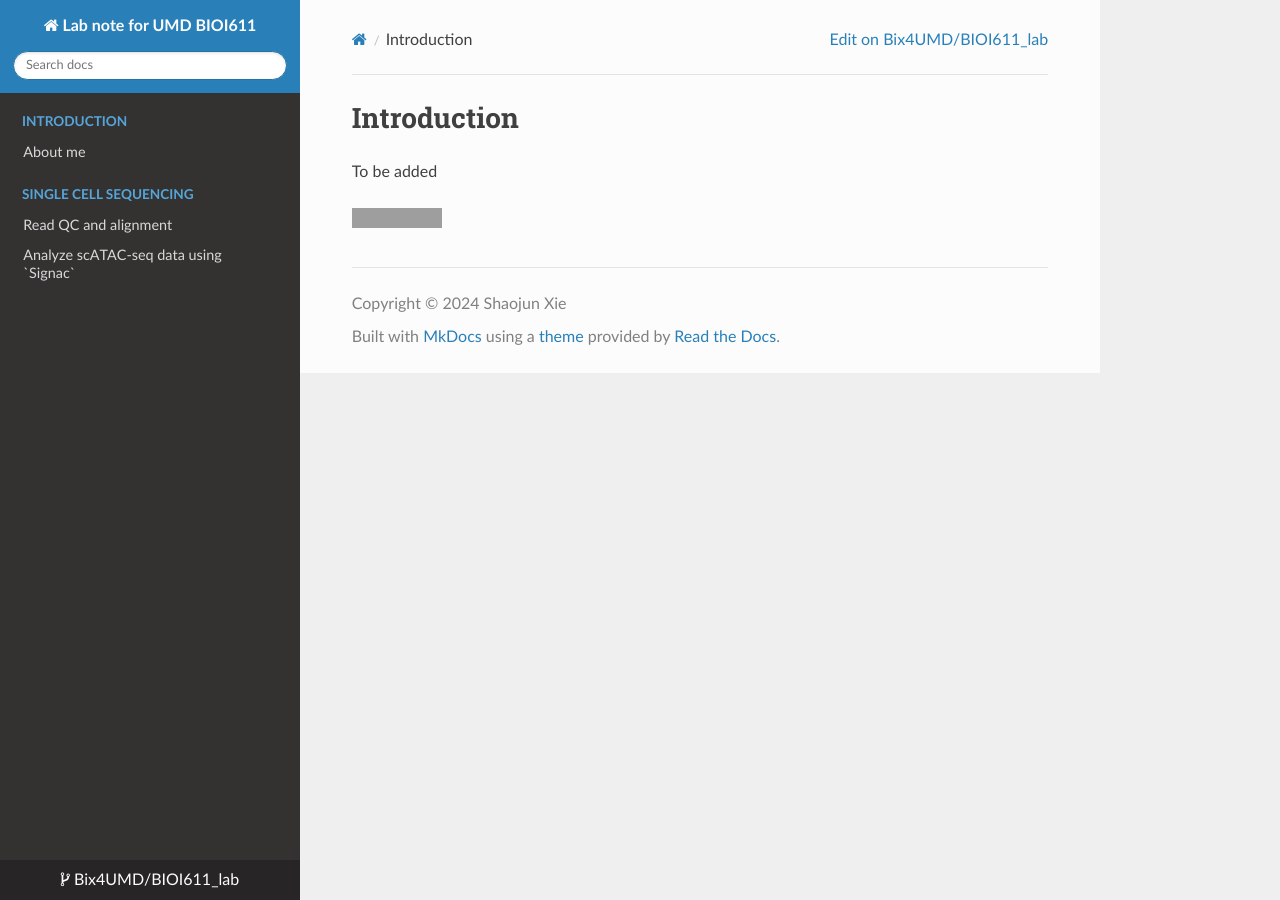
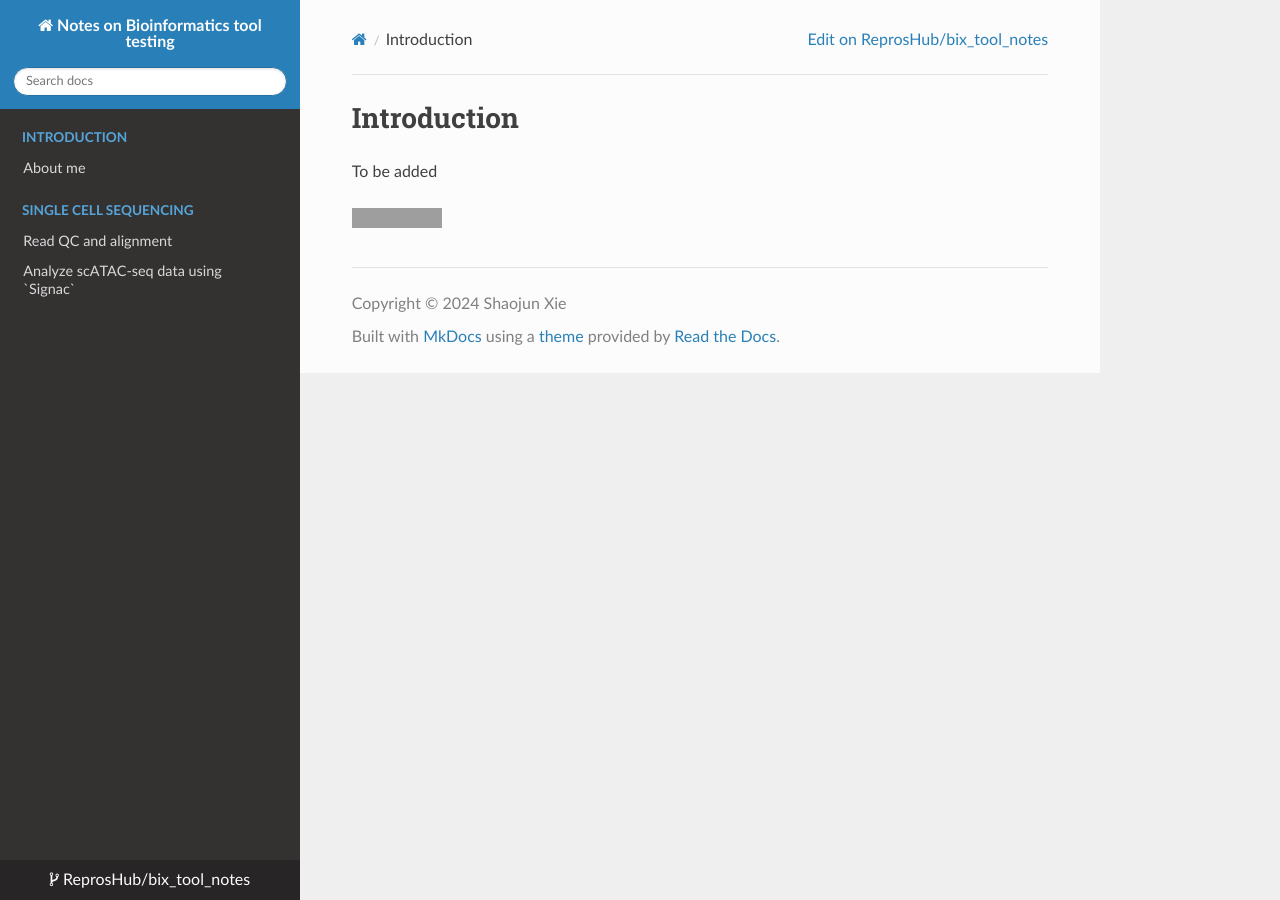
Before and after one commit to ReprosHub/bix_tool_notes, an MkDocs documentation site: the page built from docs/index.md, in a window 1280 px wide. Built offline with MkDocs 1.6.1, drawn with Linux system fonts in a browser that asks for light colours; nearby versions of some CDN libraries; grey boxes are pictures that could not be loaded.

Commit message:
Update mkdocs.yaml

```diff
--- a/mkdocs.yaml
+++ b/mkdocs.yaml
@@ -1,11 +1,11 @@
 # Project Information
-site_name: Lab note for UMD BIOI611
+site_name: Notes on Bioinformatics tool testing
 site_author: Shaojun Xie
 site_description: >-
   Notes on Bioinformatics tool testing
 
 # Repository
-repo_name: Bix4UMD/BIOI611_lab
+repo_name: ReprosHub/bix_tool_notes
 repo_url: https://github.com/ReprosHub/bix_tool_notes.git
 #edit_uri: https://github.com/Bix4UMD/BIOI611_lab/edit/main/docs/
 
```
